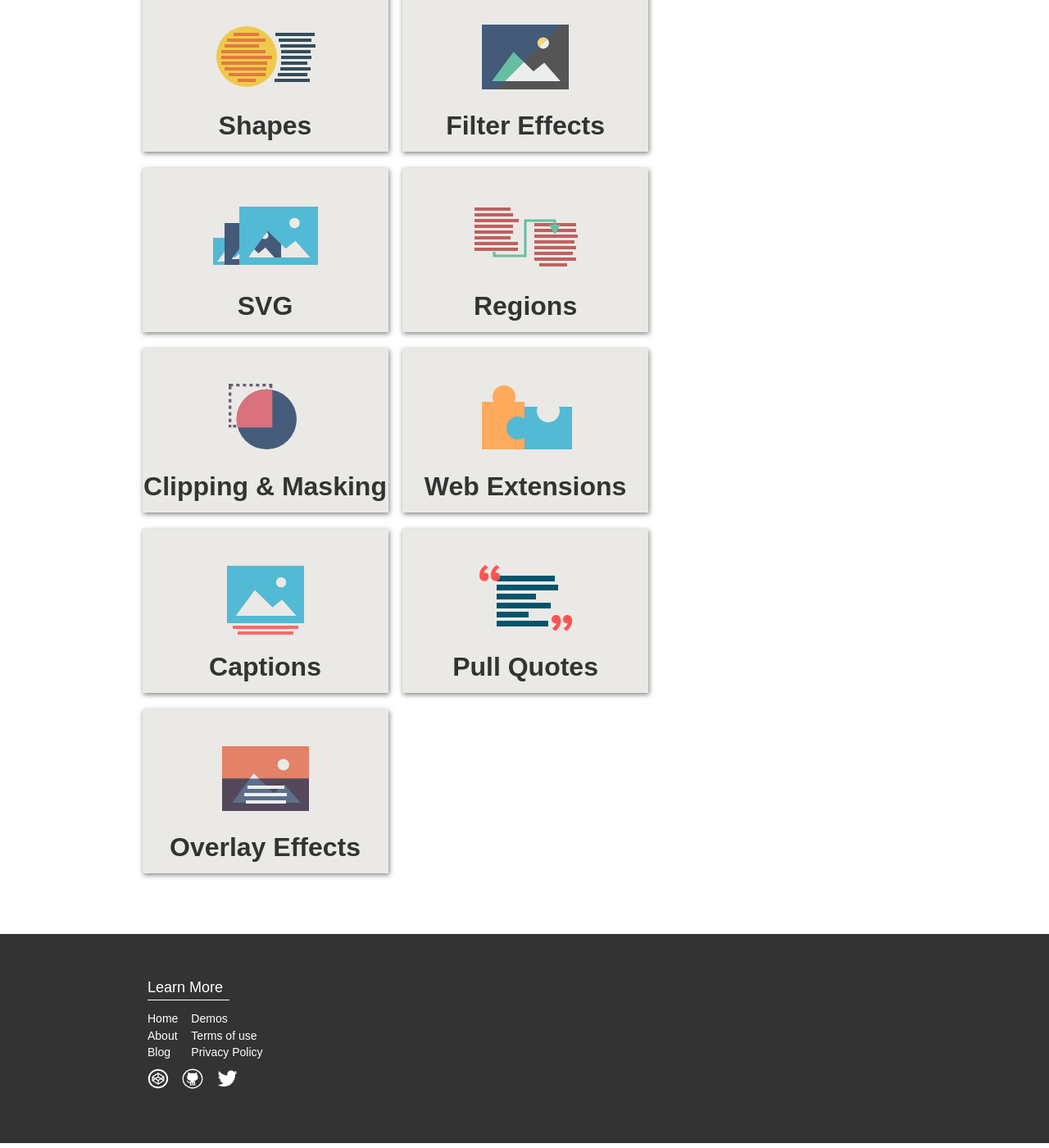
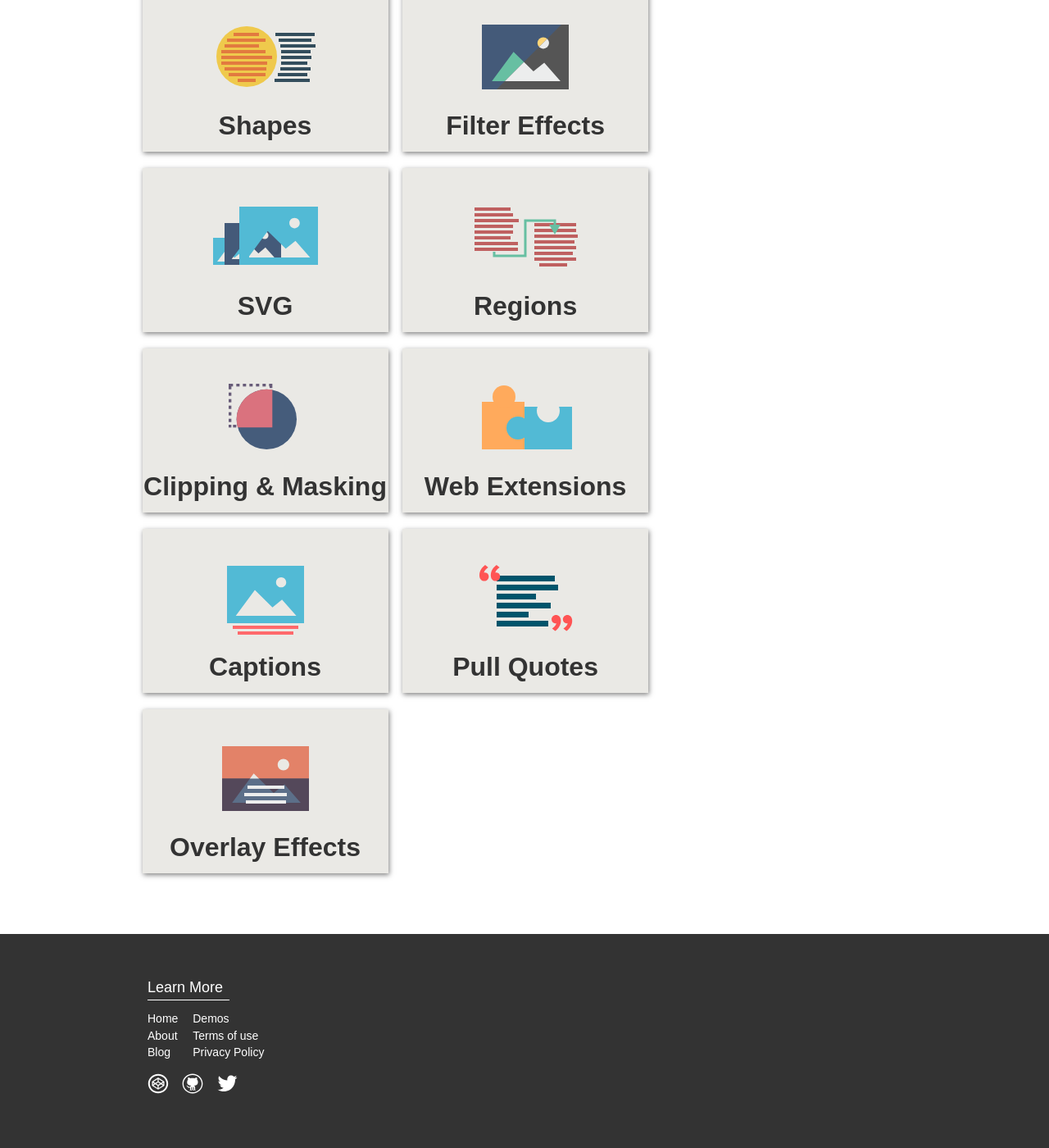
Before and after one commit to adobe-webplatform/adobe-webplatform.github.io, a Jekyll site: the page built from index.html, in a window 1280 px wide and 1400 px high, scrolled down 483 px. Shown: the whole window at 82% size. Built offline with Jekyll 4.4.1, drawn with Linux system fonts in a browser that asks for light colours; nearby versions of some CDN libraries.

Commit message:
made Bear's suggested changes - used inline blocks for columns & removed cruft from svg files

```diff
--- a/_includes/footer.html
+++ b/_includes/footer.html
@@ -3,21 +3,25 @@
   <div class="wrap pad">
     <nav>
     <h3>Learn More</h3>
-     <table>
-         <tr><td><ul class="flush">
+    <div class="column">
+        <ul class="flush">
             <li><a href="{{site.baseurl}}/">Home</a></li>
             <li><a href="{{site.baseurl}}/about">About</a></li>
             <li><a href="http://blogs.adobe.com/webplatform/">Blog</a></li>
-        </ul></td>
-        <td><ul class="flush">
+        </ul>
+    </div>
+    <div class="column">
+        <ul class="flush">
             <li><a href="{{site.baseurl}}/demos">Demos</a></li>
             <li><a href="http://www.adobe.com/misc/terms.html?mboxsession=1408569095591-255580" target="_blank">Terms of use</a></li>
             <li><a href="http://www.adobe.com/privacy.html?mboxsession=1408569095591-255580" target="_blank">Privacy Policy</a></li>
-        </ul></td></tr>
-      </table>
-      <a href="http://codepen.io/adobe" alt="CodePen"><img src="{{site.baseurl}}/img/codepen.svg"></a>
-      <a href="https://github.com/adobe-webplatform" alt="GitHub"><img src="{{site.baseurl}}/img/github.svg"></a>
-      <a href="https://twitter.com/adobeweb" alt="Twitter"><img src="{{site.baseurl}}/img/twitter.svg"></a>
+        </ul>
+    </div>
+    <div>
+        <a href="http://codepen.io/adobe" alt="CodePen"><img src="{{site.baseurl}}/img/codepen.svg"></a>
+        <a href="https://github.com/adobe-webplatform" alt="GitHub"><img src="{{site.baseurl}}/img/github.svg"></a>
+        <a href="https://twitter.com/adobeweb" alt="Twitter"><img src="{{site.baseurl}}/img/twitter.svg"></a>
+    </div>
     </nav>
   </div>
 
--- a/_sass/_common.scss
+++ b/_sass/_common.scss
@@ -127,12 +127,9 @@ $homeFontSize: 1.2rem;
     h3 { width: 100px; }
 }
 
-.footer table {
-    margin-bottom: -6px;
-}
-
-.footer td {
-    padding: 0 1rem 0 0;
+.column {
+    display: inline-block;
+    margin-right: 1em;
 }
 
 .footer img {
```
Also changed, not shown: img/codepen.svg, img/github.svg, img/twitter.svg.
